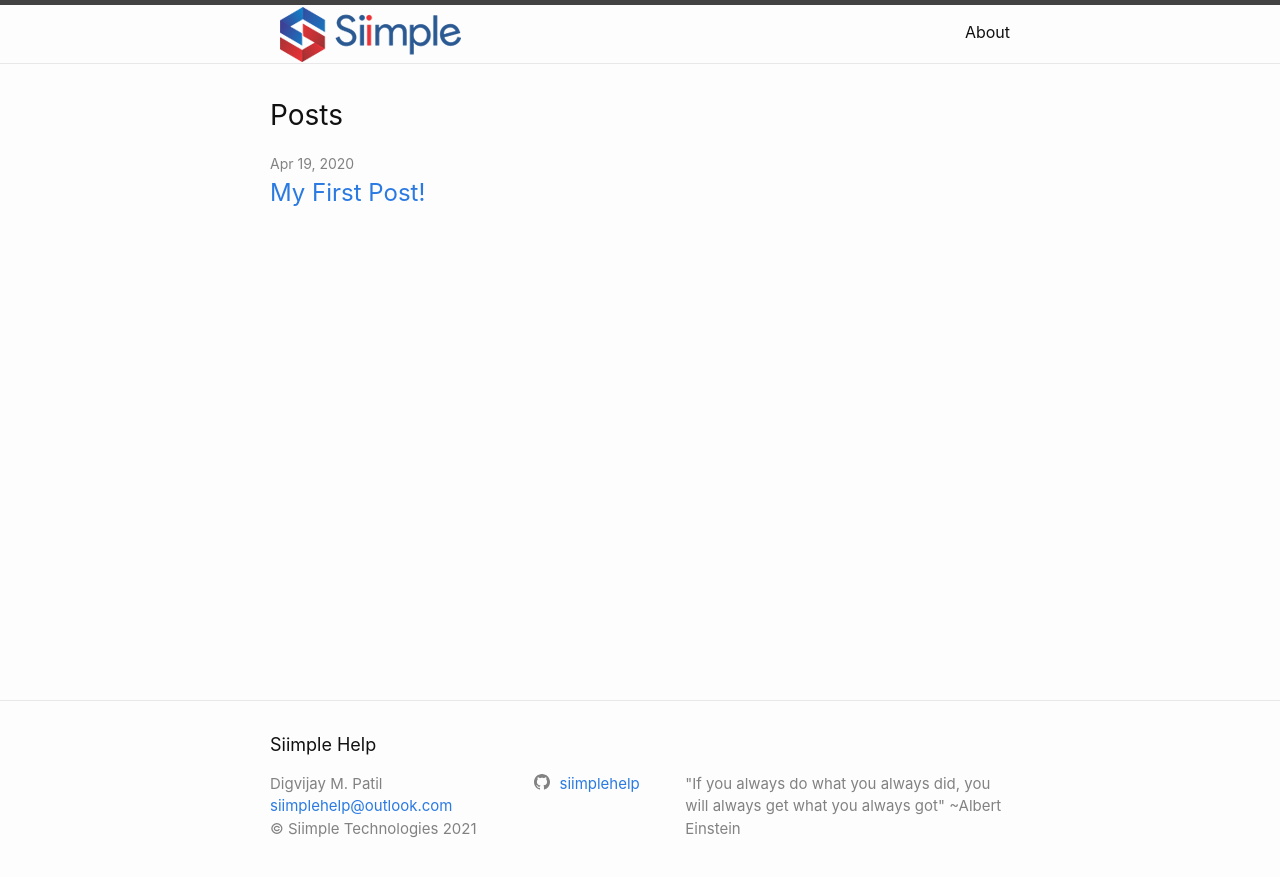
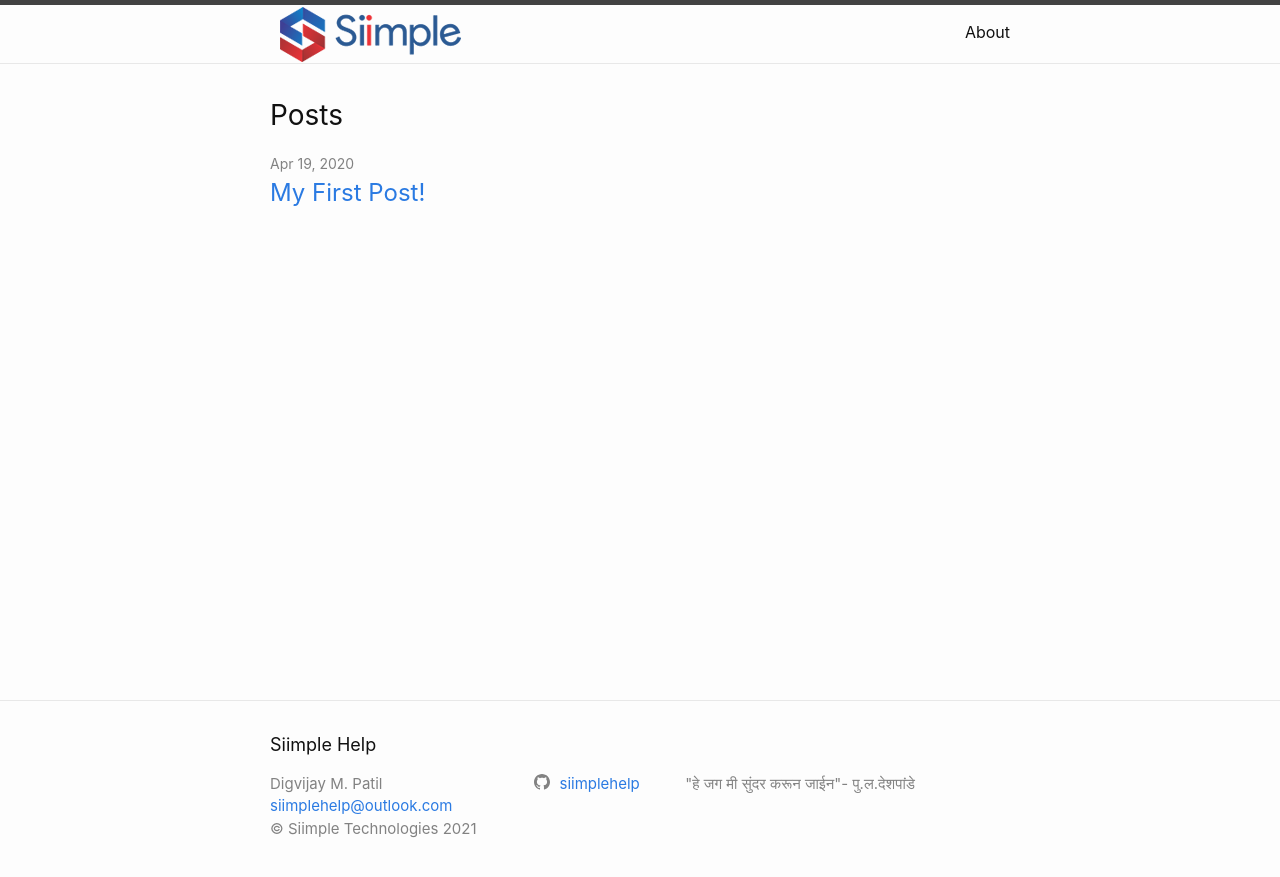
Before and after one commit to siimplehelp/liveingermany, a Jekyll site: the page built from index.markdown, in a window 1280 px wide. Shown: the top 877 px of the page. Built offline with Jekyll 4.4.1, drawn with Linux system fonts in a browser that asks for light colours.

Commit message:
update tagline

```diff
--- a/_config.yml
+++ b/_config.yml
@@ -21,9 +21,7 @@
 title: Siimple Help
 email: siimplehelp@outlook.com
 description: >- # this means to ignore newlines until "baseurl:"
- "If you always do what you always did,
- you will always get what you always got"
- ~Albert Einstein
+ "हे जग मी सुंदर करून जाईन"- पु.ल.देशपांडे
 baseurl: "/liveingermany" # the subpath of your site, e.g. /blog
 url: "https://siimplehelp.github.io" # the base hostname & protocol for your site, e.g. http://example.com
 #twitter_username: Digupats
```
